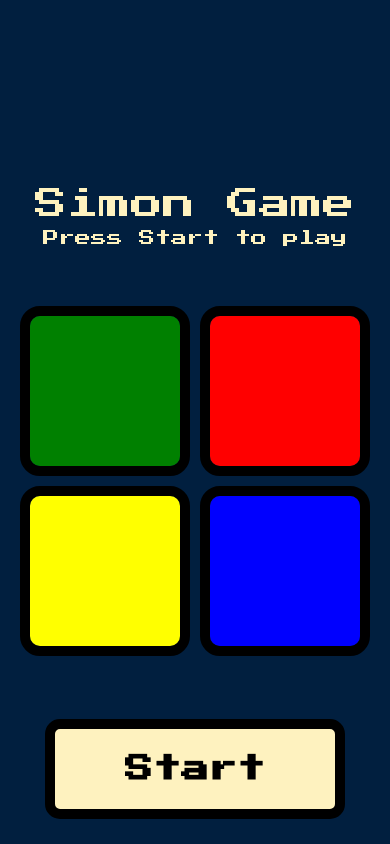
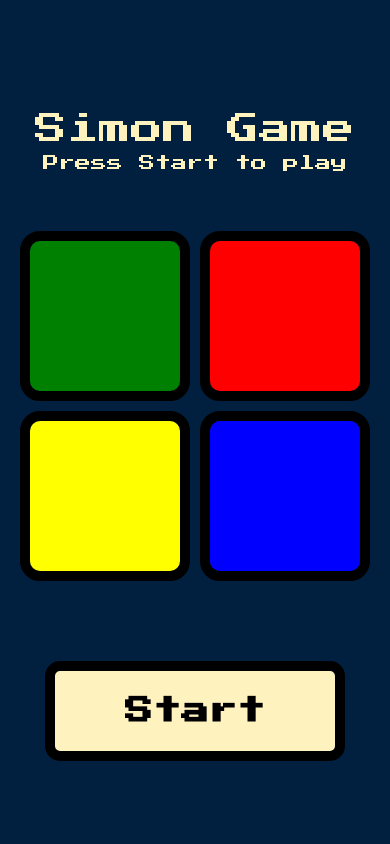
Before and after one commit to chiriac-os/simon-native, a React Native app: screen / in a window 390 px wide. Built offline with nearby package versions, Linux system fonts and the light colour scheme.

Commit message:
Add: disabled button on start

```diff
--- a/hooks/useFonts.js
+++ b/hooks/useFonts.js
@@ -1,5 +1,9 @@
 import * as Font from 'expo-font';
 
+/**
+ * Custom hook to load fonts
+ * @returns {Promise<void>}
+ */
 const useFonts = async () =>
     await Font.loadAsync({
         simon: require("../assets/fonts/PressStart2P-Regular.ttf"),
--- a/src/components/buttons/StartButton.jsx
+++ b/src/components/buttons/StartButton.jsx
@@ -6,9 +6,9 @@ import { Pressable, Text, StyleSheet, TouchableHighlight } from "react-native";
  * @param {function} callback
  * @returns
  */
-function StartButton({ title, callback }) {
+function StartButton({ title, callback, disabled }) {
     return (
-        <TouchableHighlight style={styles.button} underlayColor="#F7ECB5" onPress={callback}>
+        <TouchableHighlight disabled={disabled} onPress={callback} style={[styles.button, disabled ? styles.disabled : styles.enabled]} underlayColor="#F7ECB5" >
             <Text style={styles.text}>{title}</Text>
         </TouchableHighlight>
     );
@@ -16,7 +16,6 @@ function StartButton({ title, callback }) {
 
 const styles = StyleSheet.create({
     button: {
-        backgroundColor: "#FEF2BF",
         margin: 25,
         height: 100,
         width: 300,
@@ -28,6 +27,11 @@ const styles = StyleSheet.create({
         justifyContent: "center",
         alignItems: "center",
     },
+    enabled: {
+        backgroundColor: "#FEF2BF",
+    }, disabled: {
+        backgroundColor: "#C4C4C4",
+    },
     text: {
         fontFamily: "simon",
         fontSize: 28,
--- a/src/screens/Game.jsx
+++ b/src/screens/Game.jsx
@@ -162,7 +162,11 @@ function Game() {
                 />
             </View>
             <View style={styles.start}>
-                {!started && <StartButton title="Start" callback={startGame} />}
+                {started ?
+                    <StartButton title="Start" callback={startGame} disabled={true} />
+                :
+                    <StartButton title="Start" callback={startGame} disabled={false} />
+                }
             </View>
         </>
     )
@@ -175,10 +179,6 @@ const styles = StyleSheet.create({
     board: {
         marginBottom: 50,
     },
-    start: {
-        position: "absolute",
-        bottom: 0,
-    }
 });
 
 export default Game;
```
